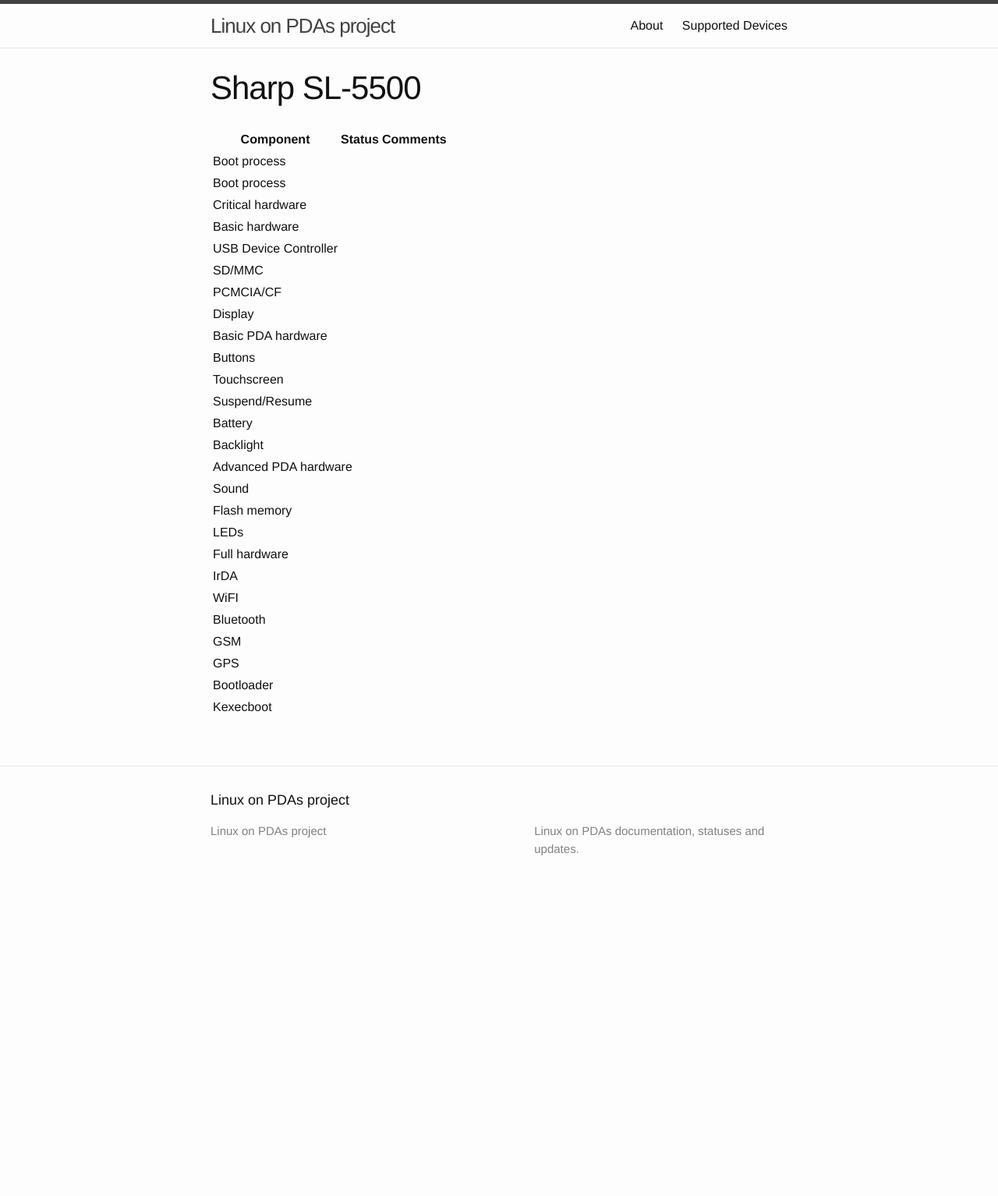
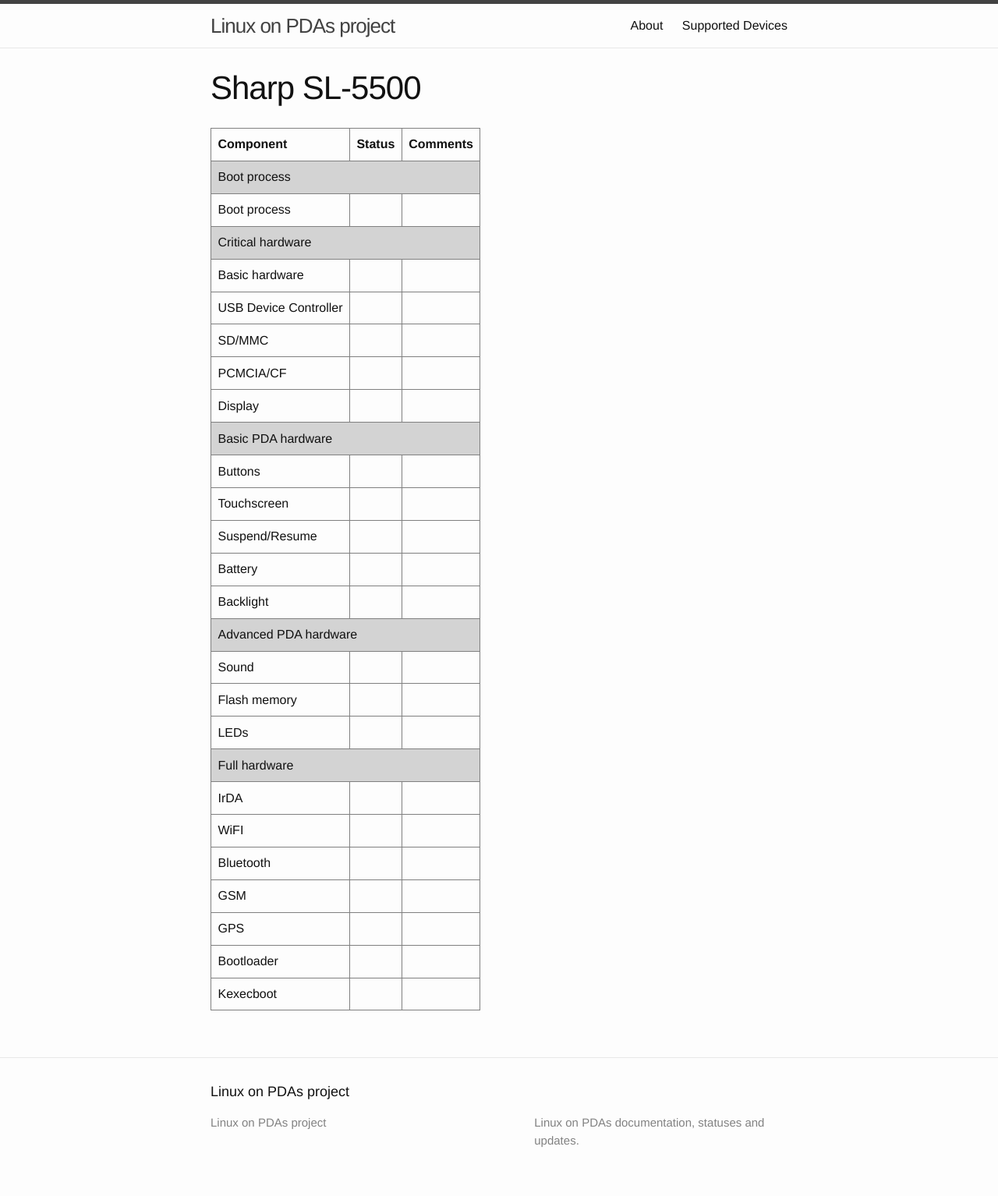
Before and after one commit to LinuxPDA/linuxpda.github.io, a Jekyll site: the page built from _devices/Sharp/Zaurus/sl5500.md, in a window 1280 px wide. Shown: the whole page at 78% size. Built offline with Jekyll 4.4.1, drawn with Linux system fonts in a browser that asks for light colours; before the commit the page ends 1160 px from its top, so only the background shows below that.

Commit message:
Add stylesheets for device status table
Signed-off-by: Dmitry Eremin-Solenikov <dmitry_eremin@mentor.com>

```diff
--- /dev/null
+++ b/_sass/tables.scss
@@ -0,0 +1,33 @@
+th {
+	border: 1px gray solid;
+	padding: 1ex;
+	margin: 0;
+	text-align: inherit;
+}
+td {
+	border: 1px gray solid;
+	padding: 1ex;
+	margin: 0;
+	text-align: inherit;
+}
+table {
+	border-collapse: collapse;
+}
+.device-status-part {
+	background-color: lightgray;
+}
+.device-status-cell {
+  text-align: center;
+}
+.device-status-Y {
+  background-color: lightgreen;
+}
+.device-status-WIP {
+  background-color: yellow;
+}
+.device-status-Issues {
+  background-color: yellow;
+}
+.device-status-N {
+  background-color: pink;
+}
--- a/css/main.scss
+++ b/css/main.scss
@@ -45,5 +45,6 @@
 @import
         "base",
         "layout",
+        "tables",
         "syntax-highlighting"
 ;
```
